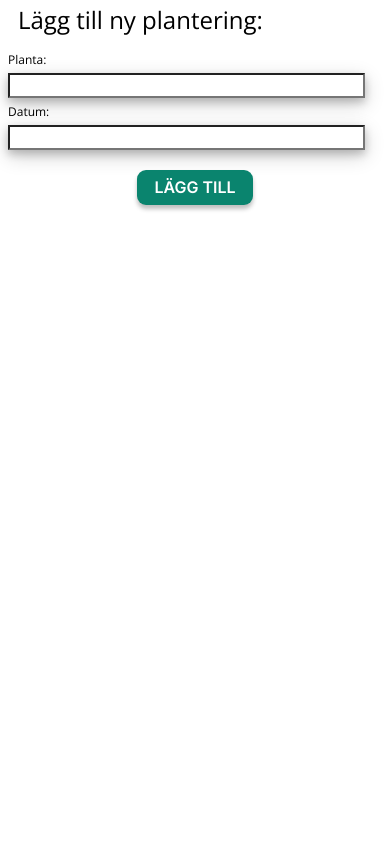
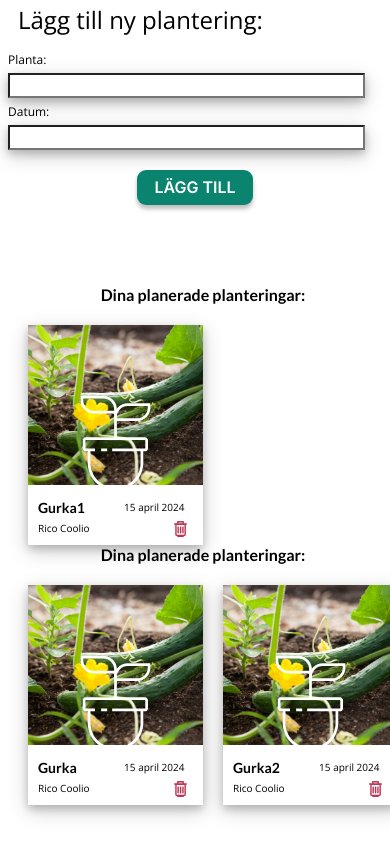
Before and after one commit to AlirezaKToosi/Planned-Planthood, a plain HTML site: page my-page.html in a window 390 px wide. Shown: the part 415-1272 px from the top of the page. Drawn offline with nearby package versions, Linux system fonts and the light colour scheme; a web font is replaced by a local one.

Commit message:
Added cards html and css

```diff
--- a/my-page.html
+++ b/my-page.html
@@ -39,7 +39,53 @@
         <div class="button-container">
           <button class="add-more-btn">LÄGG TILL</button>
         </div>
-      </section>
     </section>
+
+    <section class="mypage-cards">
+      <p class="mypage-Cards-title">Dina planerade planteringar:</p>
+      <div class="mypage-card">
+        <div class="mypage-card-image1">
+          <img src="assets/plant.svg" alt="cucumber" />
+        </div>
+        <div class="mypage-card-info">
+            <p class="info-1">Gurka1</p>
+            <p class="info-2">15 april 2024</p>
+            <p class="info-3">Rico Coolio</p>
+            <button class="info-4">
+              <a class="button-delete" href="#">TA BORT</a>
+            </button>
+        </div>
+      </div>
+      <p class="mypage-Cards-title">Dina planerade planteringar:</p>
+      <div class="cards-part2">
+        <div class="mypage-card">
+          <div class="mypage-card-image1">
+            <img src="assets/plant.svg" alt="cucumber" />
+          </div>
+          <div class="mypage-card-info">
+              <p class="info-1">Gurka</p>
+              <p class="info-2">15 april 2024</p>
+              <p class="info-3">Rico Coolio</p>
+              <button class="info-4">
+                <a class="button-delete" href="#">TA BORT</a>
+              </button>
+          </div>
+        </div>
+        <div class="mypage-card">
+          <div class="mypage-card-image1">
+            <img src="assets/plant.svg" alt="cucumber" />
+          </div>
+          <div class="mypage-card-info">
+              <p class="info-1">Gurka2</p>
+              <p class="info-2">15 april 2024</p>
+              <p class="info-3">Rico Coolio</p>
+              <button class="info-4">
+                <a class="button-delete" href="#">TA BORT</a>
+              </button>
+          </div>
+        </div>
+      </div>
+
+  </section>
   </body>
 </html>
--- a/style/index-css/style.css
+++ b/style/index-css/style.css
@@ -4,7 +4,7 @@
 @import url(../index-css/footer.css);
 @import url(../my-page-css/hero.css);
 @import url(../my-page-css/add-info.css);
-
+@import url(../my-page-css/cards.css);
 :root {
   --dark-green: #0a846e;
   --brown: #9e6d52;
--- /dev/null
+++ b/style/my-page-css/cards.css
@@ -0,0 +1,147 @@
+.mypage-cards {
+  margin-top: 20px;
+  display: grid;
+  grid-template-columns: 1fr;
+}
+.mypage-card {
+  background-color: white;
+  width: 293.54px;
+  height: 407px;
+  margin-left: 20px;
+  box-shadow: 0 4px 8px 0 rgba(0, 0, 0, 0.2), 0 6px 20px 0 rgba(0, 0, 0, 0.19);
+}
+.mypage-cards .mypage-Cards-title {
+  font-family: "Lato", sans-serif;
+  font-size: 32px;
+  margin: 0 auto;
+  height: 40px;
+}
+.mypage-card-image1 {
+  height: 295px;
+  width: 295px;
+  background-size: cover;
+  display: flex;
+  flex-direction: column;
+}
+.mypage-card-image1 img {
+  align-items: center;
+  justify-content: center;
+  transform: scale(0.6);
+}
+.mypage-card-image1 {
+  background-image: url(/Planned-Planthood/assets/photo-cucumber.avif);
+}
+.mypage-card-info {
+  display: grid;
+  grid-template-columns: repeat(2, 1fr);
+}
+.mypage-card-info .info-1 {
+  grid-column: 1/2;
+  grid-row: 1/2;
+  font-family: "Lato", sans-serif;
+  font-size: 24px;
+  font-weight: 600px;
+  padding-left: 10px;
+}
+.mypage-card-info .info-2 {
+  grid-column: 2/3;
+  grid-row: 1/2;
+  font-family: "Open Sans", sans-serif;
+  font-size: 16px;
+  font-weight: 700px;
+  padding-right: 10px;
+  padding-top: 15px;
+}
+.mypage-card-info .info-3 {
+  grid-column: 1/2;
+  grid-row: 2/3;
+  font-family: "Open Sans", sans-serif;
+  font-size: 16px;
+  font-weight: 300px;
+  padding-left: 10px;
+  margin-top: 0px;
+}
+.mypage-card-info .info-4 {
+  grid-column: 2/3;
+  grid-row: 2/3;
+  width: 97px;
+  height: 30px;
+  border-radius: 9px;
+  background: var(--dark-rose);
+}
+.button-delete {
+  font-family: "Open Sans", sans-serif;
+  font-size: 15px;
+  font-weight: 700;
+  line-height: 20px;
+  letter-spacing: 0em;
+  text-align: left;
+}
+.button-container {
+  text-align: center;
+  margin-bottom: 60px;
+}
+.show-more-btn {
+  width: 157px;
+  height: 63px;
+  border: none;
+  border-radius: 9px;
+  background-color: var(--dark-green);
+  color: white;
+  font-size: 24px;
+  font-weight: 600;
+  font-family: "Inter", Verdana, Geneva, Tahoma, sans-serif;
+  box-shadow: 0 4px 4px #00000040;
+}
+.cards-part2 {
+  display: flex;
+  flex-direction: row;
+  justify-content: start;
+}
+@media screen and (max-width: 600px) {
+  .mypage-card {
+    width: 175px;
+    height: 220px;
+  }
+  .mypage-cards .mypage-Cards-title {
+    font-size: 16px;
+  }
+  .mypage-card-image1 {
+    width: 175px;
+    height: 160px;
+    background-size: cover;
+    display: flex;
+    flex-direction: column;
+  }
+  .mypage-card-image1 img {
+    transform: scale(0.4);
+  }
+  .mypage-card-info .info-1 {
+    font-size: 14px;
+    margin-bottom: 5px;
+  }
+  .mypage-card-info .info-2 {
+    font-size: 10px;
+    padding-top: 5px;
+    margin-bottom: 0px;
+    text-align: center;
+  }
+  .mypage-card-info .info-3 {
+    font-size: 10px;
+  }
+  .mypage-card-info .info-4 {
+    width: 13px;
+    height: 16px;
+    border: none;
+    border-radius: 0;
+    color: white;
+    background-color: rgba(185, 56, 86, 0);
+    margin-right: 16px;
+    margin-left: auto;
+    margin-bottom: 20px;
+    background-image: url(/Planned-Planthood/assets/trash1.svg);
+  }
+  .button-delete {
+    display: none;
+  }
+}
```
